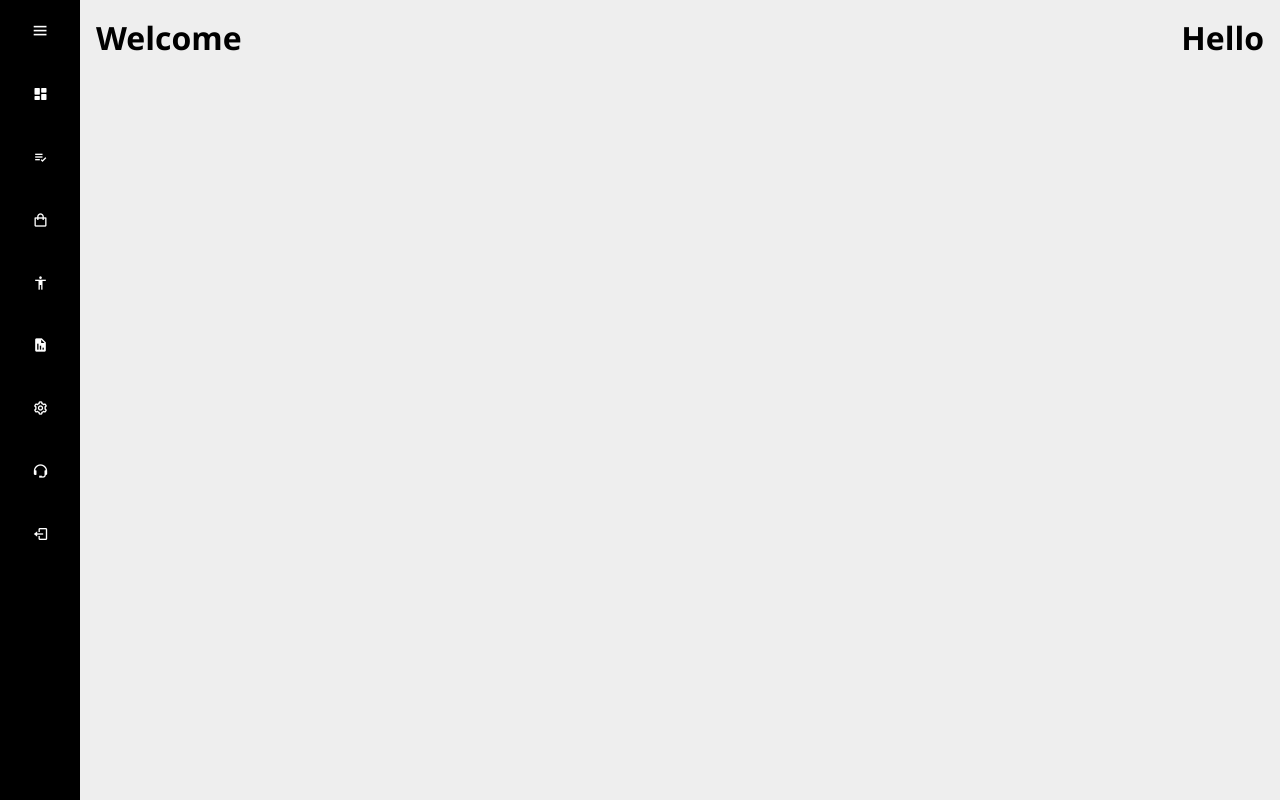
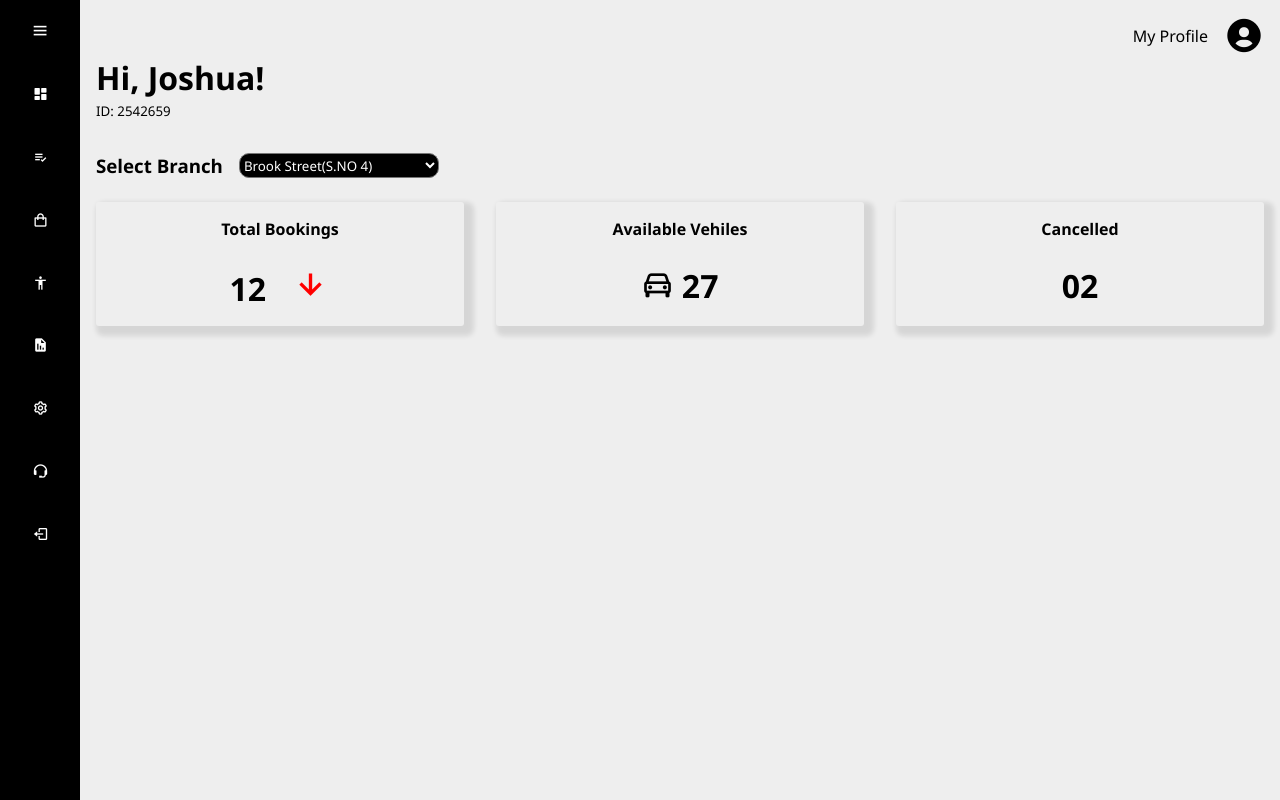
Before and after one commit to premjoshuatalluri/DriveEasy, a PHP site: page /Pages/AdminPage/index.html in a window 1280 px wide. Run offline with PHP 8.4, Linux system fonts and the light colour scheme.

Commit message:
admin main-content

```diff
--- a/Pages/AdminPage/index.html
+++ b/Pages/AdminPage/index.html
@@ -84,10 +84,53 @@
       </ul>
     </div>
     <div class="main-content">
-      <div class="container">
-        <h1>Welcome</h1>
-        <h1>Hello</h1>
-      </div>
+      <header>
+        <div class="profile">
+          <span>My Profile</span>
+          <i class="bx bxs-user-circle" id="btn"></i>
+        </div>
+      </header>
+      <main>
+        <div class="name-header">
+          <h1>Hi, Joshua!</h1>
+          <small>ID: 2542659</small>
+        </div>
+        <div class="select-header">
+          <h3>Select Branch</h3>
+          <select name="" id=""><option value="">Brook Street(S.NO 4)</option></select>
+        </div>
+        <div class="analytics">
+          <div class="card">
+            <div class="card-name">
+              <h4>Total Bookings</h4>
+            </div>
+            <div class="card-stats">
+               <span>12</span>
+               <i class="bx bx-down-arrow-alt" id="btn"></i>
+            </div>
+
+          </div>
+          <div class="card">
+            <div class="card-name">
+              <h4>Available Vehiles</h4>
+            </div>
+            <div class="card-stats">
+              <i class="bx bx-car"></i>
+               <span>27</span>
+            </div>
+          </div>
+          <div class="card">
+            <div class="card-name">
+              <h4>Cancelled</h4>
+            </div>
+            <div class="card-stats">
+               <span>02</span>
+            </div>
+          </div>
+        </div>
+      </main>
+    </div>
+
     </div>
   </body>
   <script>
--- a/Styles/admin.css
+++ b/Styles/admin.css
@@ -141,7 +141,65 @@
   padding: 1rem;
 }
 
-.container {
+.profile {
   display: flex;
-  justify-content: space-between;
+  align-items: center;
+  justify-content: flex-end;
+  /* padding-top: 0.5rem; */
 }
+
+.main-content #btn {
+  position: relative;
+  padding-left: 1rem;
+  font-size: 2.5rem;
+}
+
+.select-header {
+  display: flex;
+  align-items: center;
+  justify-content: flex-start;
+  padding-top: 2rem;
+}
+
+.select-header h3 {
+  display: inline-block;
+  padding-right: 1rem;
+}
+
+.select-header select {
+  height: 25px;
+  width: 200px;
+  background-color: black;
+  color: #fff;
+  border-radius: 10px;
+}
+
+.analytics {
+  display: grid;
+  grid-template-columns: repeat(3, 1fr);
+  grid-gap: 2rem;
+  margin-top: 1.5rem;
+  margin-bottom: 2rem;
+}
+
+.card {
+  box-shadow: 5px 5px 5px 5px rgb(0 0 0 / 10%);
+  border-color: black;
+  padding: 1rem;
+  border-radius: 3px;
+}
+
+.card-name {
+  text-align: center;
+}
+
+.card-stats {
+  text-align: center;
+  font-size: xx-large;
+  font-weight: 700;
+  padding-top: 1.5rem;
+}
+
+.card-stats #btn {
+  color: red;
+}
```
